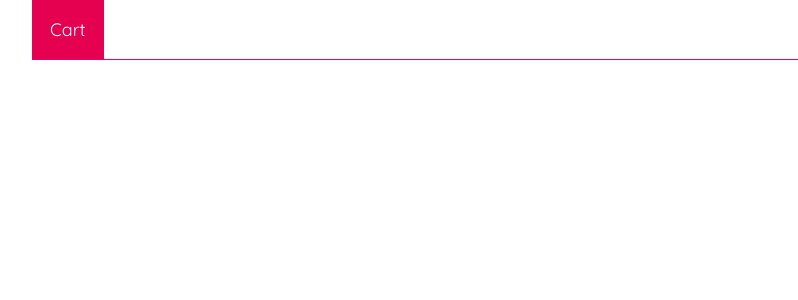
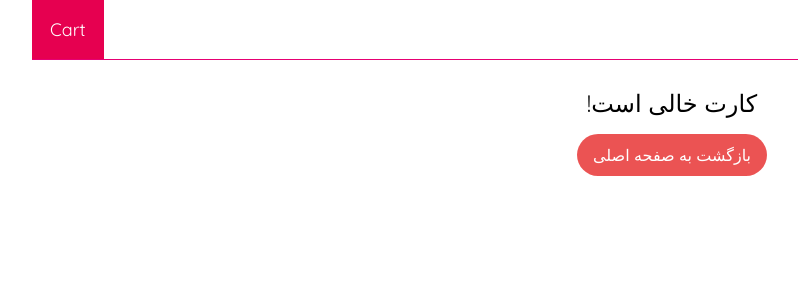
Before and after one commit to sroohandeh/online-shop, an Angular app: page /cart-page in a window 1280 px wide. Shown: the top 300 px of the page, without its empty margins (193-991 px from the left). Built offline with nearby package versions, Linux system fonts and the light colour scheme.

Commit message:
set not found component

```diff
--- a/src/app/app.module.ts
+++ b/src/app/app.module.ts
@@ -9,6 +9,7 @@ import { SearchComponent } from './search/search.component';
 import { TagsComponent } from './tags/tags.component';
 import { ArtDetailComponent } from './art-detail/art-detail.component';
 import { CartPageComponent } from './cart-page/cart-page.component';
+import { NotFoundComponent } from './not-found/not-found.component';
 
 @NgModule({
   declarations: [
@@ -18,7 +19,8 @@ import { CartPageComponent } from './cart-page/cart-page.component';
     SearchComponent,
     TagsComponent,
     ArtDetailComponent,
-    CartPageComponent
+    CartPageComponent,
+    NotFoundComponent
   ],
   imports: [
     BrowserModule,
--- a/src/app/cart-page/cart-page.component.html
+++ b/src/app/cart-page/cart-page.component.html
@@ -1,3 +1,9 @@
+<app-not-found [visible]="!cart || cart.items.length <=0"
+notFoundMessage="کارت خالی است!"
+resetLinkText="بازگشت به صفحه اصلی">
+</app-not-found>
+
+
 <div *ngIf="cart && cart.items.length >0" class="container">
     <ul>
         <li *ngFor="let cartItem of cart.items">
@@ -9,7 +15,6 @@
                     {{cartItem.art.name}}
                 </a>
             </div>
-
             <div>
                 <select #quantitySelect (change)="changeQuantity(cartItem,quantitySelect.value)">
                     <option>1</option>
--- a/src/app/cart-page/cart-page.component.scss
+++ b/src/app/cart-page/cart-page.component.scss
@@ -95,11 +95,11 @@ ul .remove-button:hover{
 }
 
 .checkout .foods-count::before{
-    content: 'Count: ';
+    content: 'تعداد: ';
     color: grey;
 }
 
 .checkout .total-price::before{
-    content: 'Price: ';
+    content: 'قیمت: ';
     color: grey;
 }
--- a/src/app/home/home.component.html
+++ b/src/app/home/home.component.html
@@ -1,5 +1,6 @@
 <app-search></app-search>
 <app-tags></app-tags>
+<app-not-found [visible]="!arts || arts.length <= 0" resetLinkText="مجددا جستجو کنید..."></app-not-found>
 <ul>
     <li *ngFor="let art of arts">
         <a routerLink="/art/{{art.id}}">
--- /dev/null
+++ b/src/app/not-found/not-found.component.html
@@ -0,0 +1,4 @@
+<div *ngIf="visible">
+    {{notFoundMessage}}
+    <a routerLink="{{resetLinkRoute}}">{{resetLinkText}}</a>
+</div>
--- /dev/null
+++ b/src/app/not-found/not-found.component.scss
@@ -0,0 +1,24 @@
+div{
+    display: flex;
+    align-items: center;
+    justify-content: center;
+    flex-direction: column;
+    font-size: 1.5rem;
+    font-weight: 100;
+    height: 20vh;
+}
+
+div a{
+    font-size: 1rem;
+    background-color: #e72929;
+    color: white;
+    border-radius: 10rem;
+    padding: .7rem 1rem;
+    margin: 1rem;
+    opacity: .8;
+}
+
+div a:hover{
+    opacity: 1;
+    cursor: pointer;
+}
--- /dev/null
+++ b/src/app/not-found/not-found.component.ts
@@ -0,0 +1,17 @@
+import { Component, Input, OnInit } from '@angular/core';
+
+@Component({
+  selector: 'app-not-found',
+  templateUrl: './not-found.component.html',
+  styleUrls: ['./not-found.component.scss']
+})
+export class NotFoundComponent implements OnInit {
+  @Input() visible: boolean = false;
+  @Input() notFoundMessage : string = "یافت نشد!";
+  @Input() resetLinkText : string = "بازگشت";
+  @Input() resetLinkRoute : string = "/";
+  ngOnInit(): void {
+
+  }
+
+}
--- a/src/app/search/search.component.html
+++ b/src/app/search/search.component.html
@@ -1,5 +1,5 @@
 <div>
-    <input type="text" placeholder="serch art ..." [(ngModel)] ="searchTerm" (change)="search()" >
+    <input type="text" placeholder="جستجو ..." [(ngModel)] ="searchTerm" (change)="search()" >
     <button (click)="search()"
-    >Search</button>
+    >جستجو</button>
 </div>
```
Also changed, not shown: 1 other file (tests, documents, lock files or other folders).
